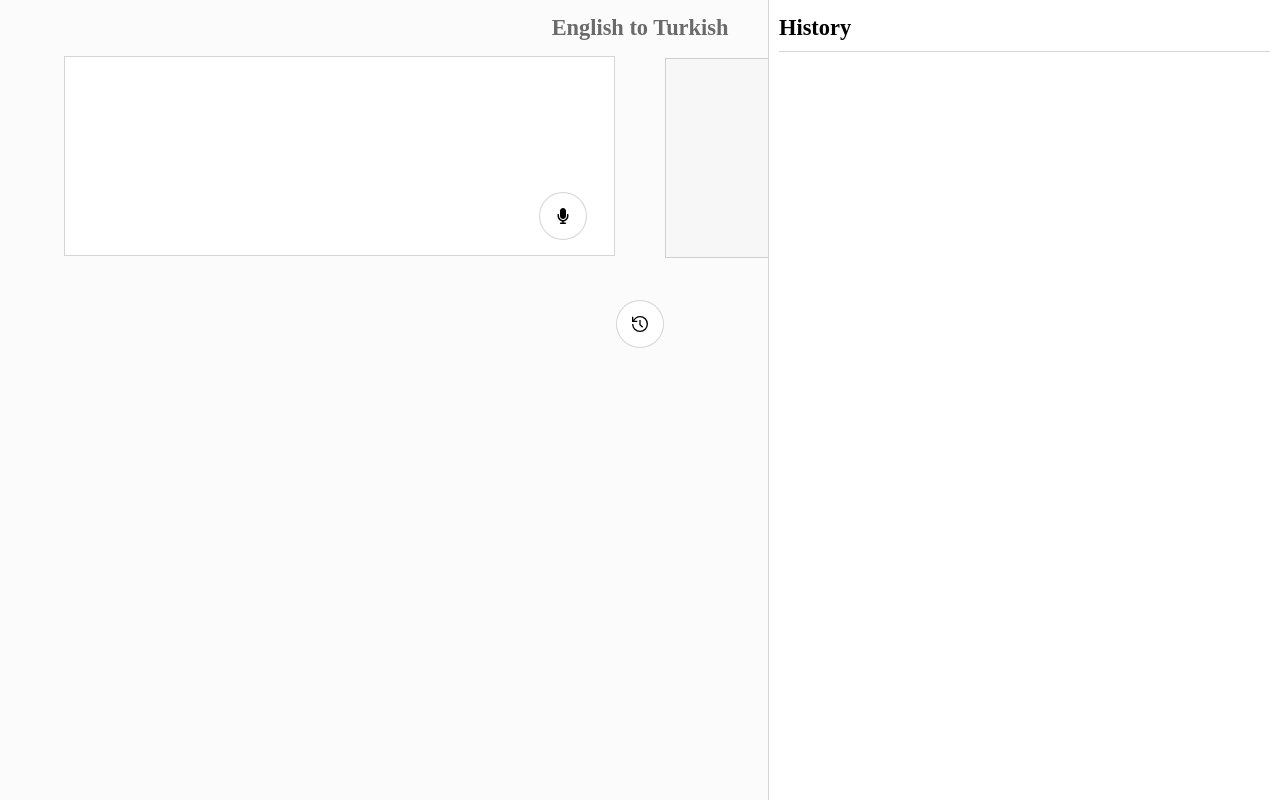
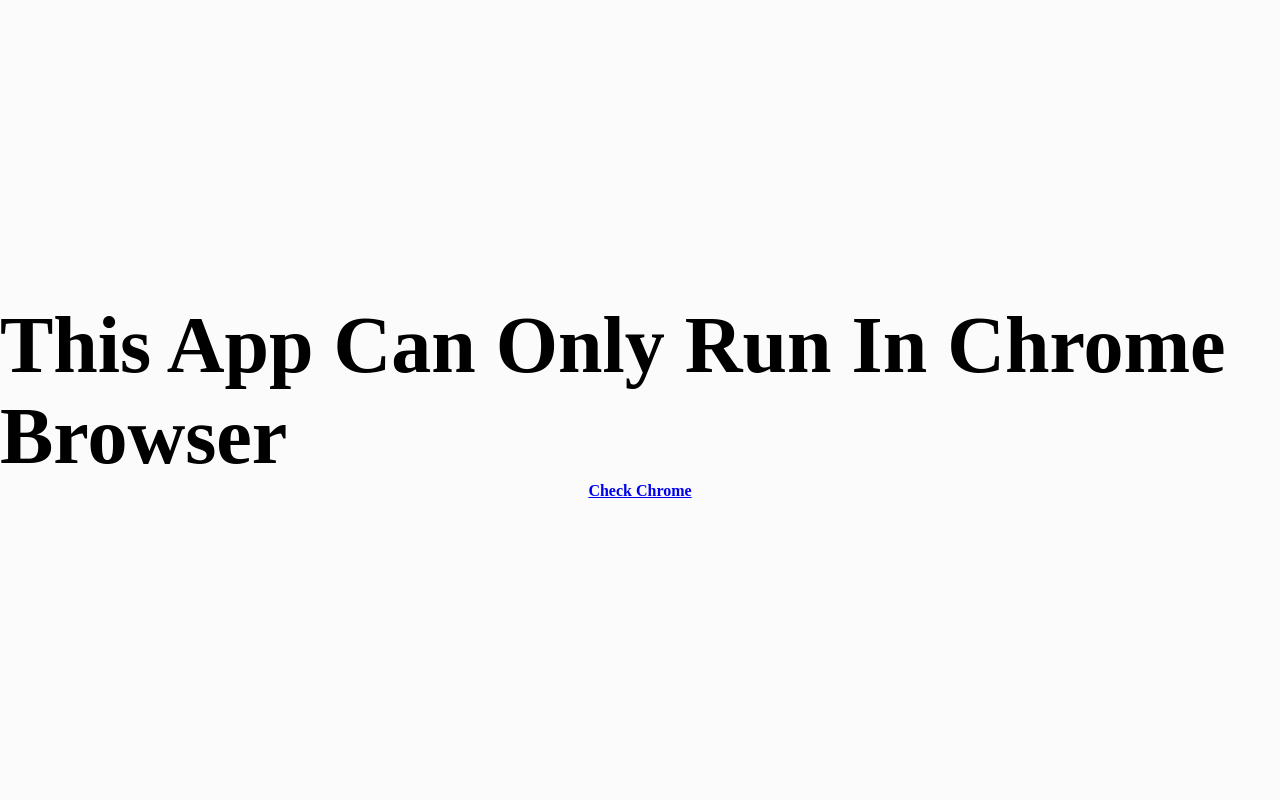
Before and after one commit to luftedar/astronaut, a React (Create React App) app: page / in a window 1280 px wide. Built offline with nearby package versions, Linux system fonts and the light colour scheme.

Commit message:
Add Browser Check

```diff
--- a/src/index.js
+++ b/src/index.js
@@ -5,10 +5,25 @@
 import App from './pages/App';
 
 const root = ReactDOM.createRoot(document.getElementById('root'));
+const isChrome = !!window.chrome && (!!window.chrome.webstore || !!window.chrome.runtime);
 root.render(
   <React.StrictMode>
     <Provider store={store}>
-      <App />
+      {isChrome
+        ? <App />
+        : (
+          <h1 className="isChrome">
+            This App Can Only Run In Chrome Browser
+            <a
+              href="https://
+            www.google.com/chrome/?brand=YTUH&gclsrc=aw.ds&gclid=Cj0KCQjwyYKUBhDJARIsAMj9lkGCZvBHsNGylTthYo2KNpthm_jyHcHmLQz6oH59xXiLo8OwTkCbiA8aAgjVEALw_wcB"
+              target="_blank"
+              rel="noreferrer"
+            >
+              Check Chrome
+            </a>
+          </h1>
+        )}
     </Provider>
   </React.StrictMode>,
 );
--- a/src/pages/App.js
+++ b/src/pages/App.js
@@ -13,8 +13,8 @@
   const dispatch = useDispatch();
   const voiceRecognition = useVoice();
   const [textState, setTextState] = useState('');
-  const [showHistoryState, setShowHistoryState] = useState('');
-  const [listeningState, setListeningState] = useState(false);
+  const [showHistoryState, setShowHistoryState] = useState(true);
+  const [listeningState, setListeningState] = useState('');
   voiceRecognition.onresult = (event) => {
     setTextState(event.results[0][0].transcript);
     dispatch(changeInputValue(event.results[0][0].transcript));
--- a/src/styles/App.scss
+++ b/src/styles/App.scss
@@ -1,4 +1,12 @@
 @import 'utilities';
+
+.isChrome {
+  @extend %flex-display-col;
+  @extend %flex-center;
+  width: 100vw;
+  height: 100vh;
+  font-size: 5rem;
+}
 
 .app {
   @extend %flex-display-col;
```
Also changed, not shown: public/logo192.png (added), 1 other file (tests, documents, lock files or other folders).
